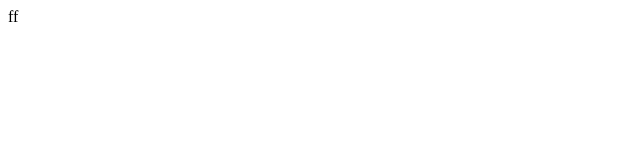
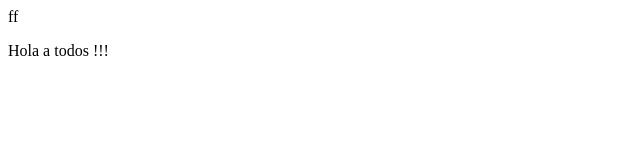
Before and after one commit to joshepp/proyectoDemoCursoPrework, a plain HTML site: page index.html in a window 1280 px wide. Shown: the full height of the page, 0-640 px from the left. Drawn offline with Linux system fonts and the light colour scheme.

Commit message:
first commit

```diff
--- a/index.html
+++ b/index.html
@@ -8,5 +8,9 @@
 </head>
 <body>
    ff
+   <p>
+    Hola a todos !!!
+
+   </p>
 </body>
 </html>
```
Also changed, not shown: 1 other file.
